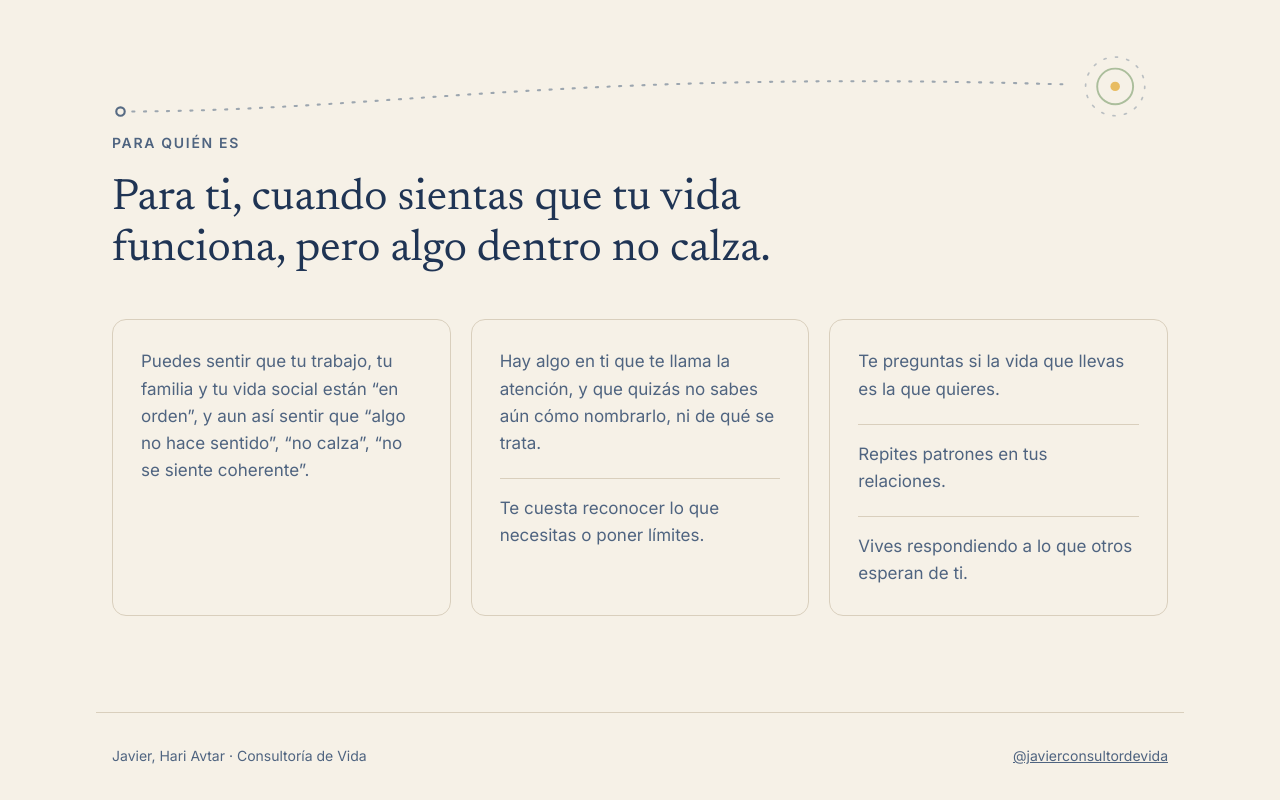
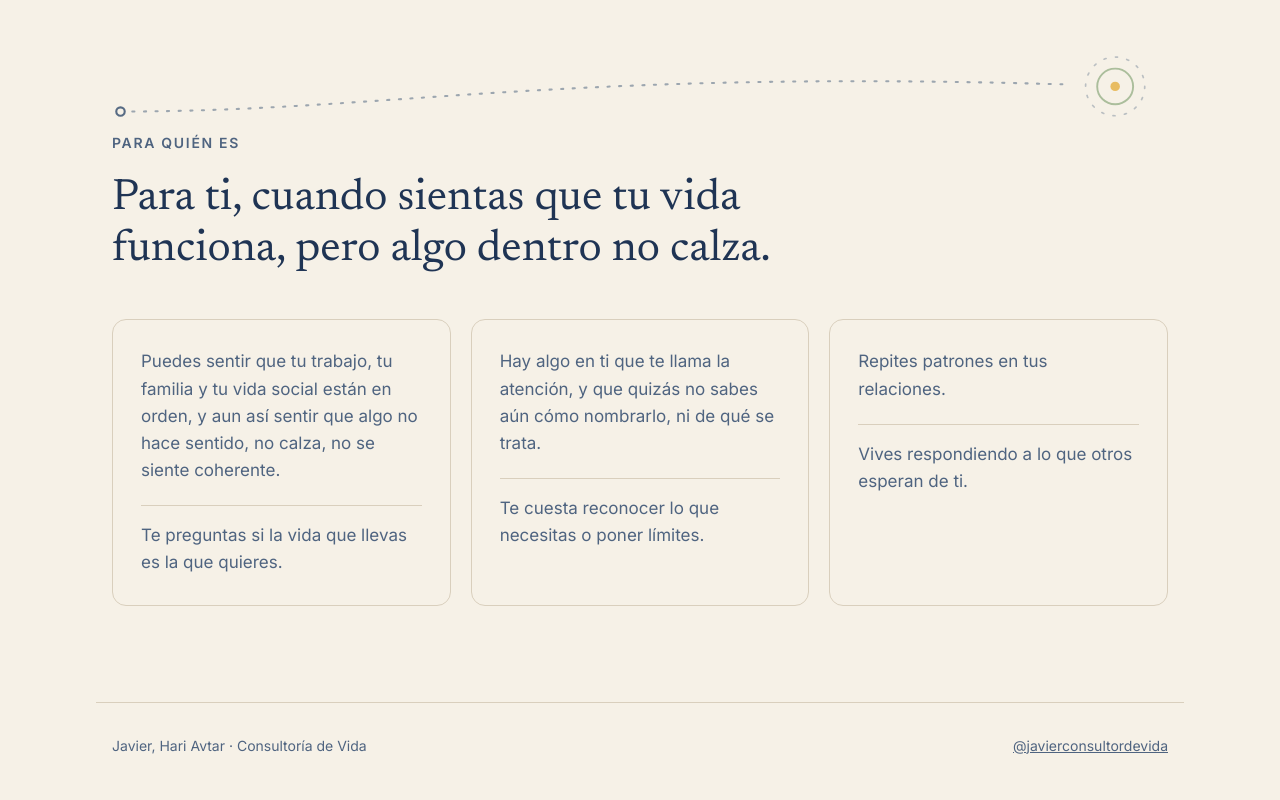
Before and after one commit to javierorchardsoto/web-javier-orchard, a website: page index.html in a window 1280 px wide. Shown: the part 918-1718 px from the top of the page. Drawn offline with Linux system fonts and the light colour scheme; no server answers.

Commit message:
Para quién es: columna 1 sin comillas y con «Te preguntas si…» como segundo párrafo
Co-Authored-By: Claude Sonnet 5.5 <noreply@anthropic.com>
Claude-Session: https://claude.ai/code/session_018vndXe2rYgveigztPL74g4

```diff
--- a/index.html
+++ b/index.html
@@ -386,13 +386,13 @@ section[aria-labelledby="para-quien"]{padding-top:0}
       </div>
       <div class="plans">
 <div class="plan">
-<ul class="signals"><li>Puedes sentir que tu trabajo, tu familia y tu vida social están “en orden”, y aun así sentir que “algo no hace sentido”, “no calza”, “no se siente coherente”.</li></ul>
+<ul class="signals"><li>Puedes sentir que tu trabajo, tu familia y tu vida social están en orden, y aun así sentir que algo no hace sentido, no calza, no se siente coherente.</li><li>Te preguntas si la vida que llevas es la que quieres.</li></ul>
 </div>
 <div class="plan">
 <ul class="signals"><li>Hay algo en ti que te llama la atención, y que quizás no sabes aún cómo nombrarlo, ni de qué se trata.</li><li>Te cuesta reconocer lo que necesitas o poner límites.</li></ul>
 </div>
 <div class="plan">
-<ul class="signals"><li>Te preguntas si la vida que llevas es la que quieres.</li><li>Repites patrones en tus relaciones.</li><li>Vives respondiendo a lo que otros esperan de ti.</li></ul>
+<ul class="signals"><li>Repites patrones en tus relaciones.</li><li>Vives respondiendo a lo que otros esperan de ti.</li></ul>
 </div>
       </div>
     </div>
```
